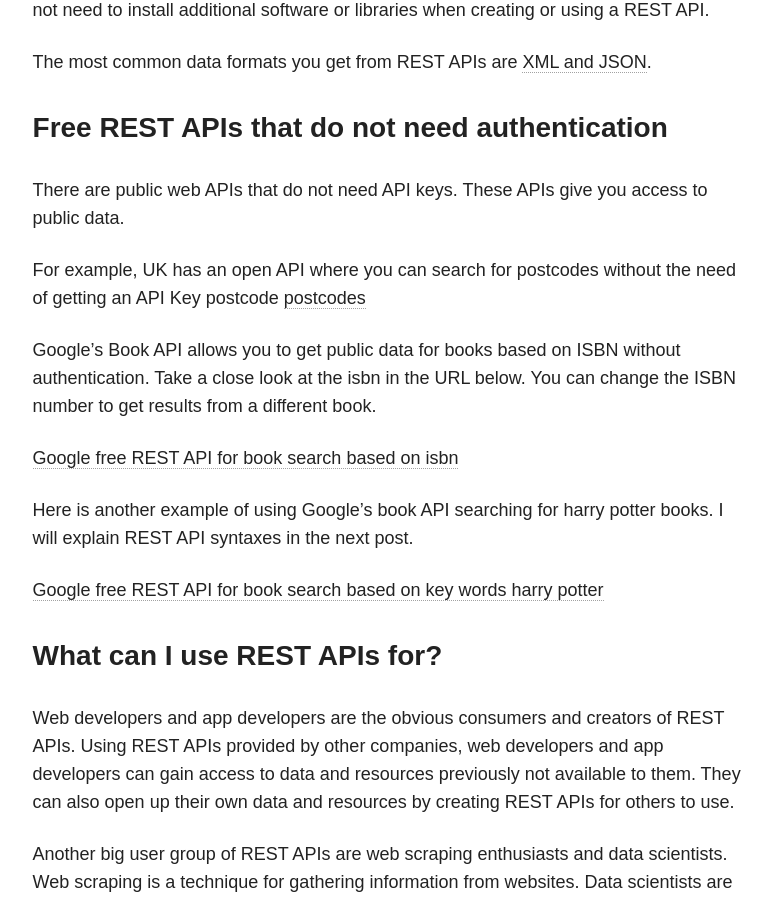
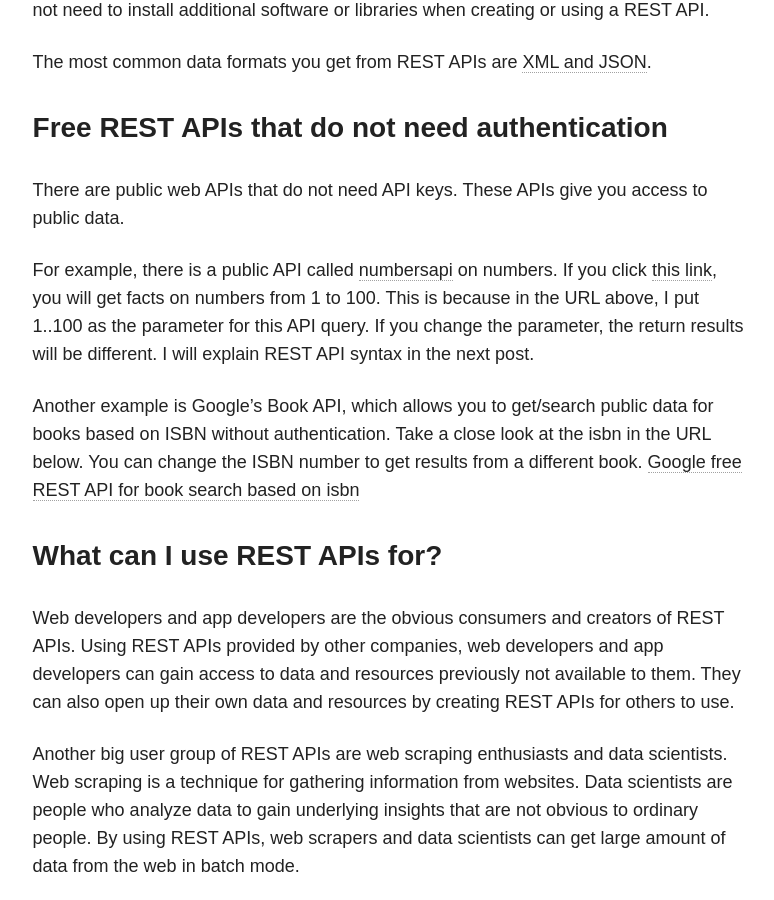
Before and after one commit to taolicd/taolicd.github.io, a Jekyll site: the page built from _posts/blog/2016-05-08-RESTFUL.md, in a window 1280 px wide and 900 px high, scrolled down 1947 px. Shown: the whole window, without its empty margins (347-1121 px from the left). Built offline with Jekyll 4.4.1, drawn with Linux system fonts in a browser that asks for light colours; comment, search, counter and statistics services are not loaded.

Commit message:
new post

```diff
--- a/_posts/blog/2016-05-08-RESTFUL.md
+++ b/_posts/blog/2016-05-08-RESTFUL.md
@@ -40,15 +40,13 @@
 
 There are public web APIs that do not need API keys. These APIs give you access to public data.
 
-For example, UK has an open API where you can search for postcodes without the need of getting an API Key postcode [postcodes](http://postcodes.io/)
+For example, there is a public API called [numbersapi](http://numbersapi.com/)
+on numbers. If you click [this link](http://numbersapi.com/1..100), you will get facts on numbers from 1 to 100. This is because in the URL above, I put 1..100 as the parameter for this API query. If you change the parameter, the return results will be different. I will explain REST API syntax  in the next post.
 
-Google's Book API allows you to get public data for books based on ISBN without authentication. Take a close look at the isbn in the URL below. You can change the ISBN number to get results from a different book.
 
+Another example is Google's Book API, which allows you to get/search public data for books based on ISBN without authentication. Take a close look at the isbn in the URL below. You can change the ISBN number to get results from a different book.
 [Google free REST API for book search based on isbn](https://www.googleapis.com/books/v1/volumes?q=isbn:0747532699)
 
-Here is another example of using Google's book API searching for harry potter books. I will explain REST API syntaxes in the next post.
-
-[Google free REST API for book search based on key words harry potter](https://www.googleapis.com/books/v1/volumes?q=harry+potter)
 
 
 ### What can I use REST APIs for?
```
